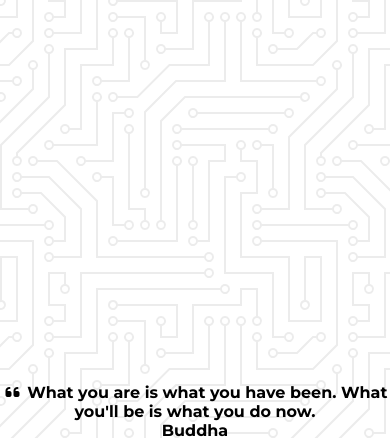
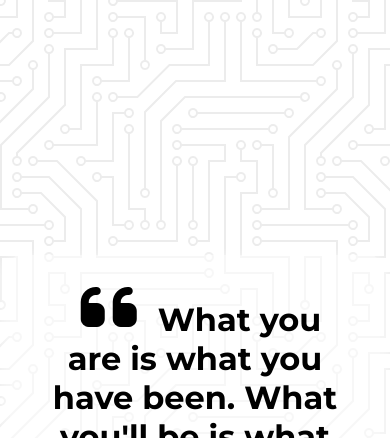
Before and after one commit to Jennah198/js-challenges, a plain HTML site: page 20-projects/Qute-Generator/index.html in a window 390 px wide. Shown: the top 438 px of the page. Drawn offline with Linux system fonts and the light colour scheme; a web font is replaced by a local one.

Commit message:
added style for quote container, text and make it responsive for mobile devices

```diff
--- a/20-projects/Qute-Generator/style.css
+++ b/20-projects/Qute-Generator/style.css
@@ -16,3 +16,42 @@ body {
   align-items: center;
   justify-content: center;
 }
+
+.quote-container {
+  width: auto;
+  max-width: 900px;
+  padding: 20px 30px;
+  border-radius: 10px;
+  background-color: rgba(255, 255, 255, 0.6);
+  box-shadow: 0 10px 10px 10px rgba(255, 255, 255, 0.5);
+}
+
+.quote-text {
+  font-size: 2.5rem;
+}
+
+.long-quote {
+  font-size: 2rem;
+}
+
+.fa-quote-left {
+  font-size: 4rem;
+}
+
+.quote-author {
+  margin-top: 15px;
+  font-size: 2rem;
+  font-weight: 400;
+  font-style: italic;
+}
+
+/* media query:tablets or smaller */
+@media screen and (max-width: 1000px) {
+  .quote-container {
+    margin: auto 10px;
+  }
+
+  .quote-text {
+    font-size: 2rem;
+  }
+}
```
